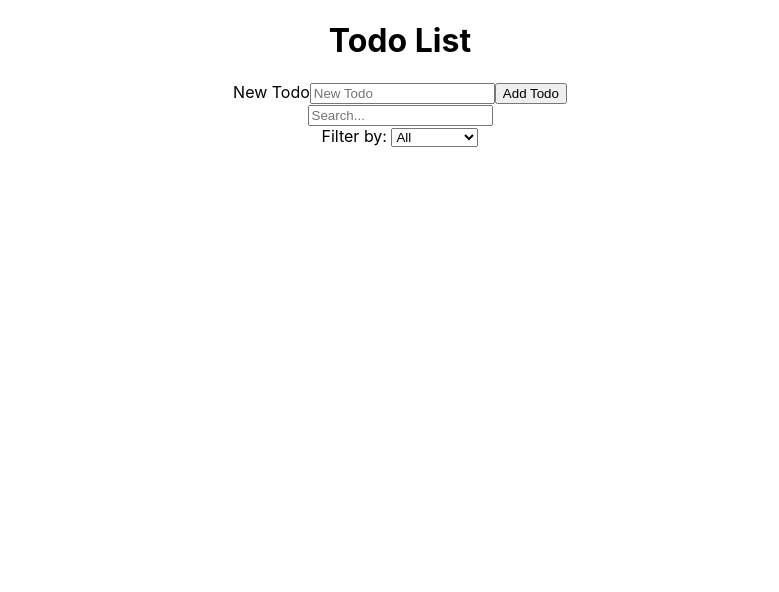
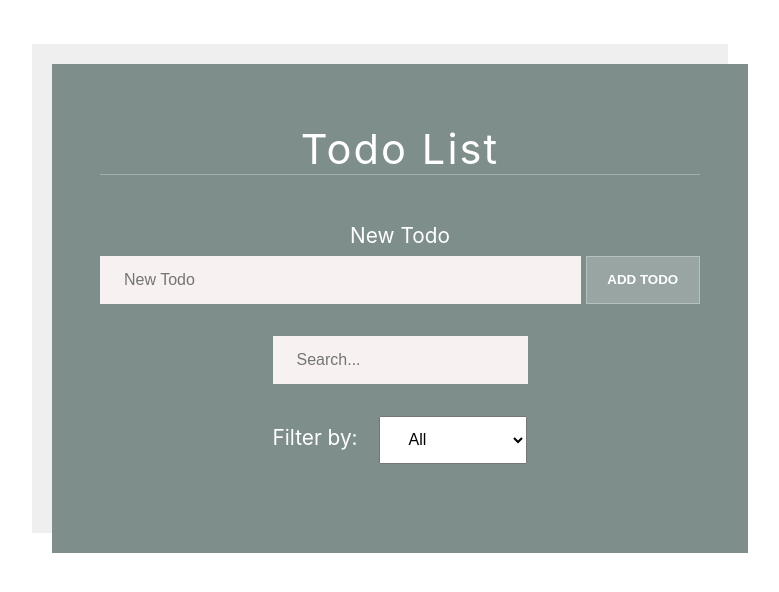
Before and after one commit to Ritul-Deshmukh/to-do-app, a React (Create React App) app: page / in a window 1280 px wide. Shown: the top 592 px of the page, without its empty margins (240-1019 px from the left). Built offline with nearby package versions, Linux system fonts and the light colour scheme.

Commit message:
added css

```diff
--- a/src/AddTodo.js
+++ b/src/AddTodo.js
@@ -1,5 +1,6 @@
 import React, { useState } from 'react';
 import uuid from 'react-uuid';
+import './styles.css';
 
 const AddTodo = ({ createTodo }) => {
     const [task, setTask] = useState('');
@@ -15,7 +16,7 @@ const AddTodo = ({ createTodo }) => {
     }
 
     return (
-        <form onSubmit={handleSubmit}>
+        <form className='NewTodoForm' onSubmit={handleSubmit}>
             <label htmlFor='task'>New Todo</label>
             <input
                 type='text'
@@ -25,7 +26,7 @@ const AddTodo = ({ createTodo }) => {
                 value={task}
                 onChange={handleChange}
             />
-            <button>Add Todo</button>
+            <button className='button addtodobutton'>Add Todo</button>
         </form>
     );
 }
--- a/src/TodoList.js
+++ b/src/TodoList.js
@@ -1,6 +1,7 @@
 import React, { useState } from 'react';
 import AddTodo from './AddTodo';
 import UpdateTodo from './UpdateTodo';
+import './styles.css';
 
 const TodoList = () => {
     const [todos, setTodos] = useState([]);
@@ -69,10 +70,11 @@ const TodoList = () => {
     ));
 
     return (
-        <div>
+        <div className='TodoList'>
             <h1>Todo List</h1>
             <AddTodo createTodo={create} />
             <input
+                className='search'
                 type="text"
                 placeholder="Search..."
                 value={search}
--- a/src/UpdateTodo.js
+++ b/src/UpdateTodo.js
@@ -1,4 +1,5 @@
 import React, { useState } from 'react';
+import './styles.css';
 
 const UpdateTodo = (props) => {
     const [isEditing, setIsEditing] = useState(false);
@@ -23,9 +24,9 @@ const UpdateTodo = (props) => {
     };
 
     return (
-        <div>
+        <div className='Todo'>
             {isEditing ? (
-                <form onSubmit={handleUpdate}>
+                <form className='Todo-edit-form' onSubmit={handleUpdate}>
                     <input
                         type='text'
                         value={task}
@@ -35,14 +36,8 @@ const UpdateTodo = (props) => {
                     <button>Save</button>
                 </form>
             ) : (
+                <div className='todo-container'>
                     <div>
-                    <button onClick={toggleForm}>Edit</button>
-                    <button onClick={handleRemove}>Delete</button>
-                    <input
-                        type="checkbox"
-                        checked={props.completed}
-                        onChange={() => props.toggleComplete(props.id)}
-                    />
                         <li
                             style={{
                                 textDecoration: props.completed ? 'line-through' : 'none',
@@ -51,6 +46,16 @@ const UpdateTodo = (props) => {
                             {props.task}
                         </li>
                     </div>
+                    <div className='todo-buttons'>
+                        <button onClick={toggleForm}>Edit</button>
+                        <button onClick={handleRemove}>Delete</button>
+                        <input
+                            type="checkbox"
+                            checked={props.completed}
+                            onChange={() => props.toggleComplete(props.id)}
+                        />
+                    </div>
+                </div>
             )}
         </div>
     );
--- /dev/null
+++ b/src/styles.css
@@ -0,0 +1,171 @@
+/**********************TodoList CSS**********************/
+
+.TodoList {
+    margin: 4rem auto;
+    padding: 2rem 3rem 3rem;
+    max-width: 600px;
+    background: #7e8e8a;
+    color: #fff;
+    box-shadow: -20px -20px 0px 0px rgba(100, 100, 100, 0.1);
+    overflow: hidden;
+}
+
+.TodoList ul {
+    margin-top: 2.6rem;
+    list-style: none;
+}
+
+.TodoList h1 {
+    font-weight: normal;
+    font-size: 2.6rem;
+    letter-spacing: 0.05em;
+    border-bottom: 1px solid rgba(255, 255, 255, 0.3);
+}
+
+.search {
+    font-size: 1.3rem;
+    margin-top: 2rem;
+    font-family: "Quicksand", sans-serif;
+    height: 3rem;
+    border: none;
+    background: #f7f1f1;
+    padding: 0 1.5em;
+    font-size: initial;
+    outline: none;
+}
+
+.TodoList label {
+    min-width: 100%;
+    margin-bottom: 0.5rem;
+    font-size: 1.3rem;
+}
+
+.TodoList select {
+    margin-top: 2rem;
+    height: 3rem;
+    padding: 0 1.5em;
+    font-size: initial;
+    outline: none;
+    margin-left: 1rem;
+}
+
+/**********************UpdateTodo CSS**********************/
+
+.Todo {
+    display: flex;
+    margin: 0 -3rem 4px;
+    padding: 1.1rem 3rem;
+    height: 77px;
+    justify-content: space-between;
+    align-items: center;
+    background: rgba(255, 255, 255, 0.2);
+    overflow: hidden;
+    position: relative;
+}
+
+.Todo-edit-form {
+    display: flex;
+    flex-wrap: wrap;
+}
+
+.Todo-edit-form input {
+    border: none;
+    background: #f7f1f1;
+    padding: 0 1.5em;
+    font-size: initial;
+}
+
+.Todo-edit-form button {
+    padding: 0 1.3rem;
+    border: none;
+    background: #313c33;
+    color: white;
+    text-transform: uppercase;
+    font-weight: bold;
+    border: 1px solid rgba(255, 255, 255, 0.3);
+    margin-left: 5px;
+}
+
+.Todo-edit-form input,
+.Todo-edit-form button {
+    font-family: "Quicksand", sans-serif;
+    height: 2rem;
+}
+
+.todo-container {
+    display: flex;
+    justify-content: space-between;
+    align-items: center;
+    padding: 10px;
+    margin: 10px 0;
+}
+
+.todo-container li {
+    color: black;
+    font-size: 1.5rem;
+}
+
+.todo-buttons {
+    display: flex;
+    align-items: flex-end;
+}
+
+.todo-buttons button {
+    padding: 0 1.3rem;
+    border: none;
+    background: rgba(255, 255, 255, 0.2);
+    color: white;
+    text-transform: uppercase;
+    font-weight: bold;
+    border: 1px solid rgba(255, 255, 255, 0.3);
+    margin-left: 5px;
+    height: 25px;
+}
+
+.todo-buttons input[type="checkbox"] {
+    cursor: pointer;
+}
+
+/**********************AddTodo CSS**********************/
+
+.NewTodoForm {
+    margin-top: 3rem;
+    display: flex;
+    flex-wrap: wrap;
+}
+
+.NewTodoForm label {
+    min-width: 100%;
+    margin-bottom: 0.5rem;
+    font-size: 1.3rem;
+}
+
+.NewTodoForm input {
+    flex-grow: 1;
+    border: none;
+    background: #f7f1f1;
+    padding: 0 1.5em;
+    font-size: initial;
+    outline: none;
+}
+
+.NewTodoForm button {
+    padding: 0 1.3rem;
+    border: none;
+    background: rgba(255, 255, 255, 0.2);
+    color: white;
+    text-transform: uppercase;
+    font-weight: bold;
+    border: 1px solid rgba(255, 255, 255, 0.3);
+    margin-left: 5px;
+}
+
+.NewTodoForm button:hover {
+    background: rgba(0, 0, 0, 0.1);
+}
+
+.NewTodoForm input,
+.NewTodoForm button {
+    font-family: "Quicksand", sans-serif;
+    height: 3rem;
+}
```
Lines whose indentation alone changed are shown as unchanged.
